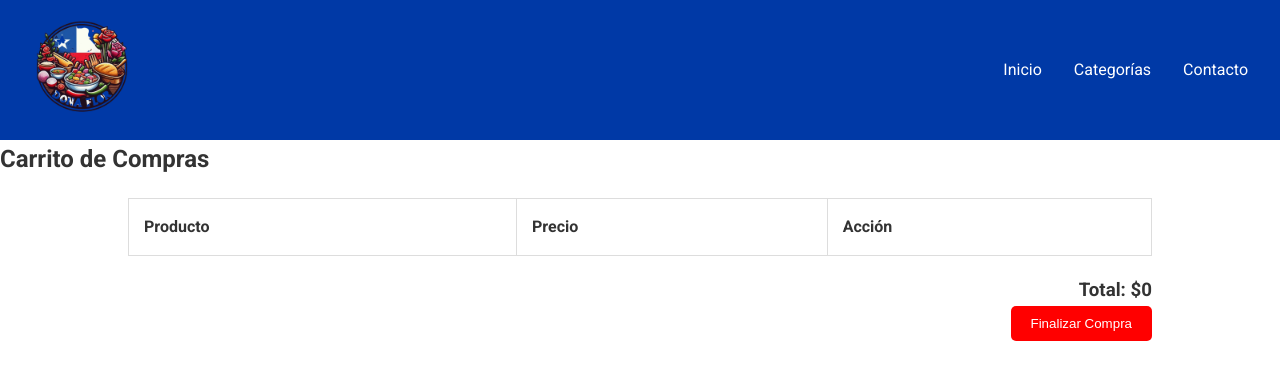
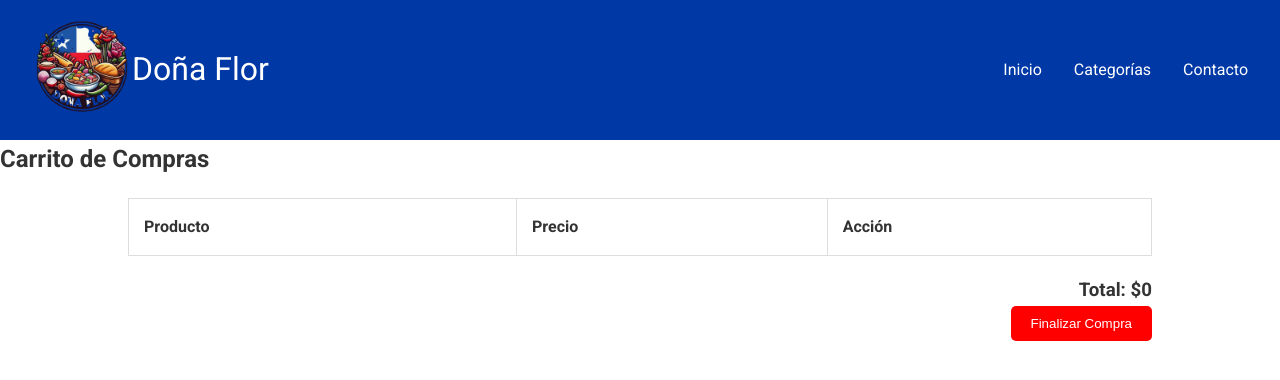
Before and after one commit to Mari1975/Restaurante, a plain HTML site: page carrito.html in a window 1280 px wide. Drawn offline with Linux system fonts and the light colour scheme.

Commit message:
agregado de texto  doña flor

```diff
--- a/carrito.html
+++ b/carrito.html
@@ -16,6 +16,7 @@
             <div class="logo">
                 <img src="assets/img/logo2.png" alt="Logo Empresa" />
             </div>
+            <p>Doña Flor</p>
             <ul class="nav-links">
                 <li><a href="index.html">Inicio</a></li>
                 <li><a href="index.html#categorias">Categorías</a></li>
@@ -65,8 +66,7 @@
     </section>
 
     <script src="assets/js/script.js"></script>
+    <script src="assets/js/carrito.js"></script>
 
-
-    <script src="assets/js/carrito.js"></script>
 </body>
 </html>
```
Also changed, not shown: categoria.html (+2 -0 lines).
